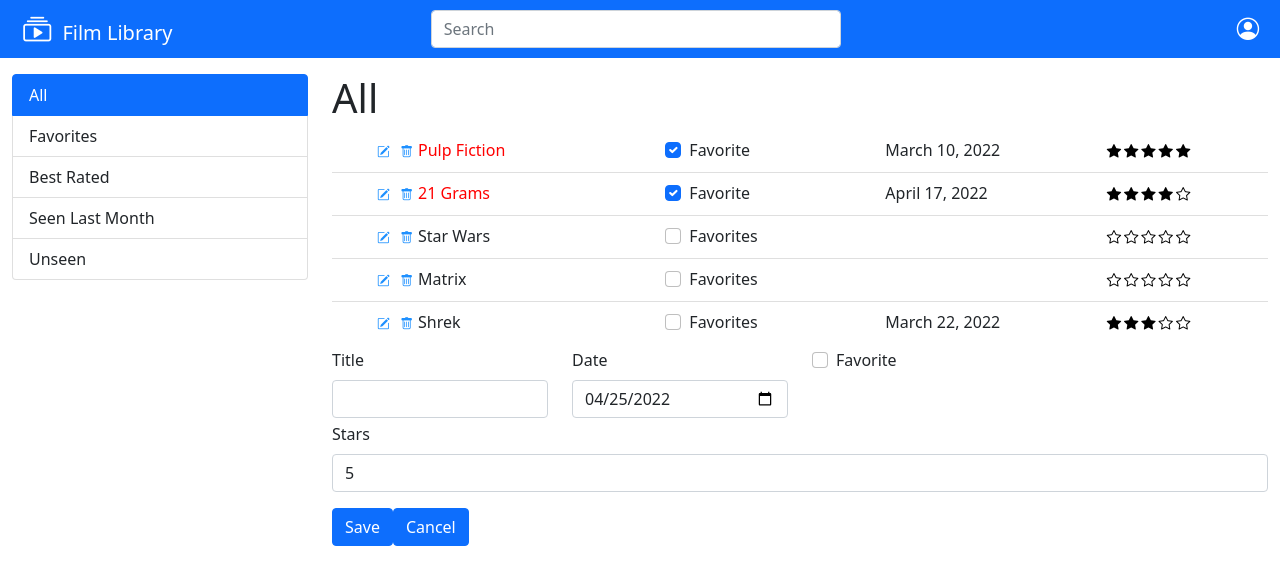
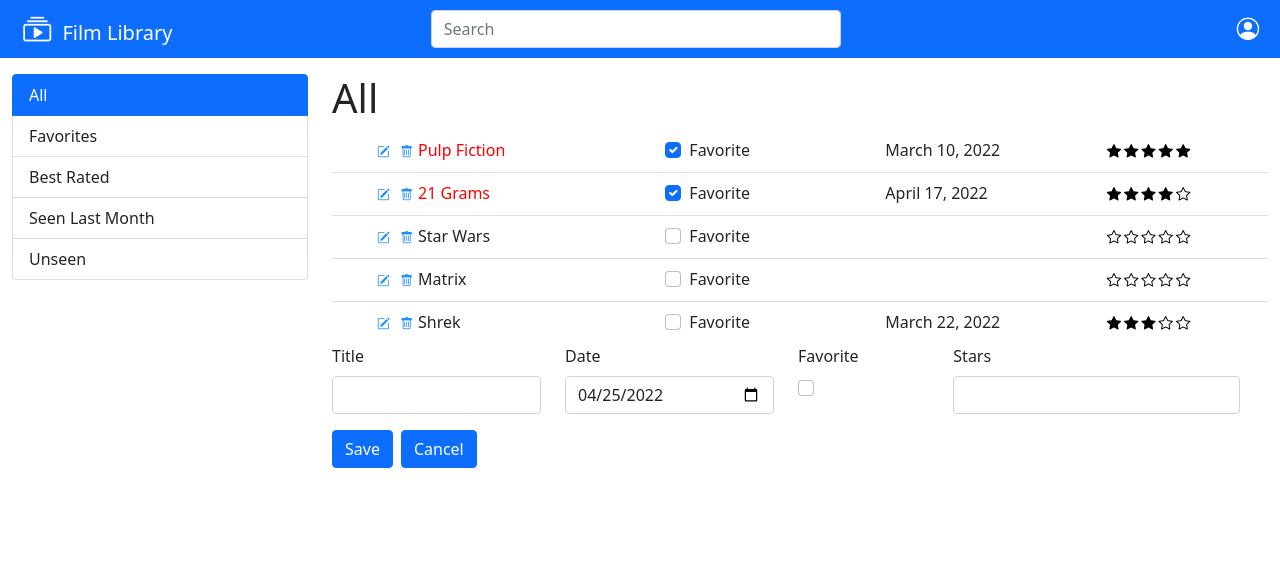
Before and after one commit to gabrieleiannace/sharedLab, a React (Create React App) app in the folder BigLab1/big-lab1/: page / in a window 1280 px wide. Both pictures are taken after a click on the button 1218 px from the left and 381 px from the top of the page. Shown: the top 584 px of the page. Built offline with nearby package versions, Linux system fonts and the light colour scheme.

Commit message:
add function

```diff
--- a/BigLab1/big-lab1/src/Main.js
+++ b/BigLab1/big-lab1/src/Main.js
@@ -6,26 +6,28 @@ import dayjs from 'dayjs'
 
 function Main(props) {
 
-    console.log(props);
     const [showForm, setShowForm] = useState(false);
-    //passare props
+    const [filmList, setFilmList] = useState(props.films.film);
 
-    // chiedere al prof
-    // props.films.addNewFilm(new Film(6, "Shrek2", false, dayjs('2022-03-22'), 3));
+    const [idMax, setIdMax] = useState(filmList.length); // da modificare, meglio prendere il massimo
+
+    function addFilm(film) {
+        setFilmList(oldFilms => [...oldFilms, film]);
+        setShowForm(false);
+        setIdMax(idMax + 1);
+    }
 
     return (
         <Col className="mt-3">
             <h1>{props.active}</h1>
             <ListGroup variant="flush">
-                {Filter(props.active, props.films.film).map((film) =>
+                {Filter(props.active, filmList).map((film) =>
                     <FilmRow film={film} key={film.id} />)}
             </ListGroup>
 
             {(!showForm) ? <Button variant="none" className="float-end" onClick={() => setShowForm(true)}>
                 <i class="bi bi-plus-circle-fill"></i></Button> :
-                <AddFilmForm cancel={() => setShowForm(false)} addFilm={addFilm} />}
-
-
+                <AddFilmForm cancel={() => setShowForm(false)} addFilm={addFilm} filmList={filmList} idMax={idMax} />}
 
         </Col>
     );
@@ -49,7 +51,7 @@ function FilmRow(props) {
                             <span style={{ color: props.film.favorite ? 'red' : '' }}>{props.film.title}</span>
                         </Col>
                         <Col xs="3">
-                            {props.film.favorite ? <Form.Check label='Favorite' defaultChecked /> : <Form.Check label='Favorites' />}
+                            {props.film.favorite ? <Form.Check label='Favorite' defaultChecked /> : <Form.Check label='Favorite' />}
                         </Col>
                         <Col xs="3">
                             {props.film.date === "" ? props.date : props.film.date.format('MMMM D, YYYY')}
@@ -64,8 +66,6 @@ function FilmRow(props) {
     );
 }
 
-// Creare il componente delle stelle e passare la props con chiamata a funzione diversa nella visualizzazione a comparsa
-// e quella base
 
 function Filter(active, films) {
     let filteredList = new Library()
@@ -95,9 +95,20 @@ function AddFilmForm(props) {
     const [title, setTitle] = useState('');
     const [date, setDate] = useState(dayjs());
     const [checkFavorite, setCheckFavorite] = useState(false);
+    const [rating, setRating] = useState(0);
 
     const handleSubmit = (event) => {
         event.preventDefault();
+        // validation
+        if (title === '') {
+            setErrorMsg('Il titolo non può essere vuoto');
+        } else if (dayjs().isBefore(date)) {
+            setErrorMsg('La data non può essere futura');
+        } else {
+            const newFilm = new Film(props.idMax + 1, title, checkFavorite, date, rating);
+            props.addFilm(newFilm);
+        }
+
     }
 
     return (
@@ -105,31 +116,30 @@ function AddFilmForm(props) {
             {errorMsg ? <Alert variant='danger' onClose={() => setErrorMsg('')} dismissible>{errorMsg}</Alert> : false}
             <Form>
 
-                <Row>
-                    <Col sm={3} className="my-1">
+                <Row className="me-3">
+                    <Col sm={3}>
                         <Form.Label>Title</Form.Label>
                         <Form.Control value={title} onChange={ev => setTitle(ev.target.value)}></Form.Control>
                     </Col>
 
-                    <Col sm={3} className="my-1">
+                    <Col sm={3}>
                         <Form.Label>Date</Form.Label>
                         <Form.Control type='date' value={date.format('YYYY-MM-DD')} onChange={ev => setDate(dayjs(ev.target.value))} />
                     </Col>
 
-                    <Col xs="auto" className="my-1">
-                        <Form.Check type="checkbox" defaultChecked={checkFavorite} onChange={() => setCheckFavorite(!checkFavorite)} label="Favorite" />
+                    <Col sm={2}>
+                        <Form.Label>Favorite</Form.Label>
+                        <Form.Check type="checkbox" defaultChecked={checkFavorite} onChange={() => setCheckFavorite(!checkFavorite)} />
                     </Col>
 
-                    <Form.Group>
+                    <Col sm={4}>
                         <Form.Label>Stars</Form.Label>
-                        <Form.Control type='number' min={18} max={31} value={5} />
-                    </Form.Group>
+                        <Form.Control type='number' onChange={ev => { setRating(ev.target.value) }} />
+                    </Col>
                 </Row>
 
-
-
                 <Form.Group className="mt-3">
-                    <Button onClick={handleSubmit}>Save</Button>
+                    <Button onClick={handleSubmit} className="me-2">Save</Button>
                     <Button onClick={props.cancel}>Cancel</Button>
                 </Form.Group>
 
@@ -140,9 +150,4 @@ function AddFilmForm(props) {
     )
 }
 
-function addFilm(exam) {
-
-}
-
-
 export default Main;
```
